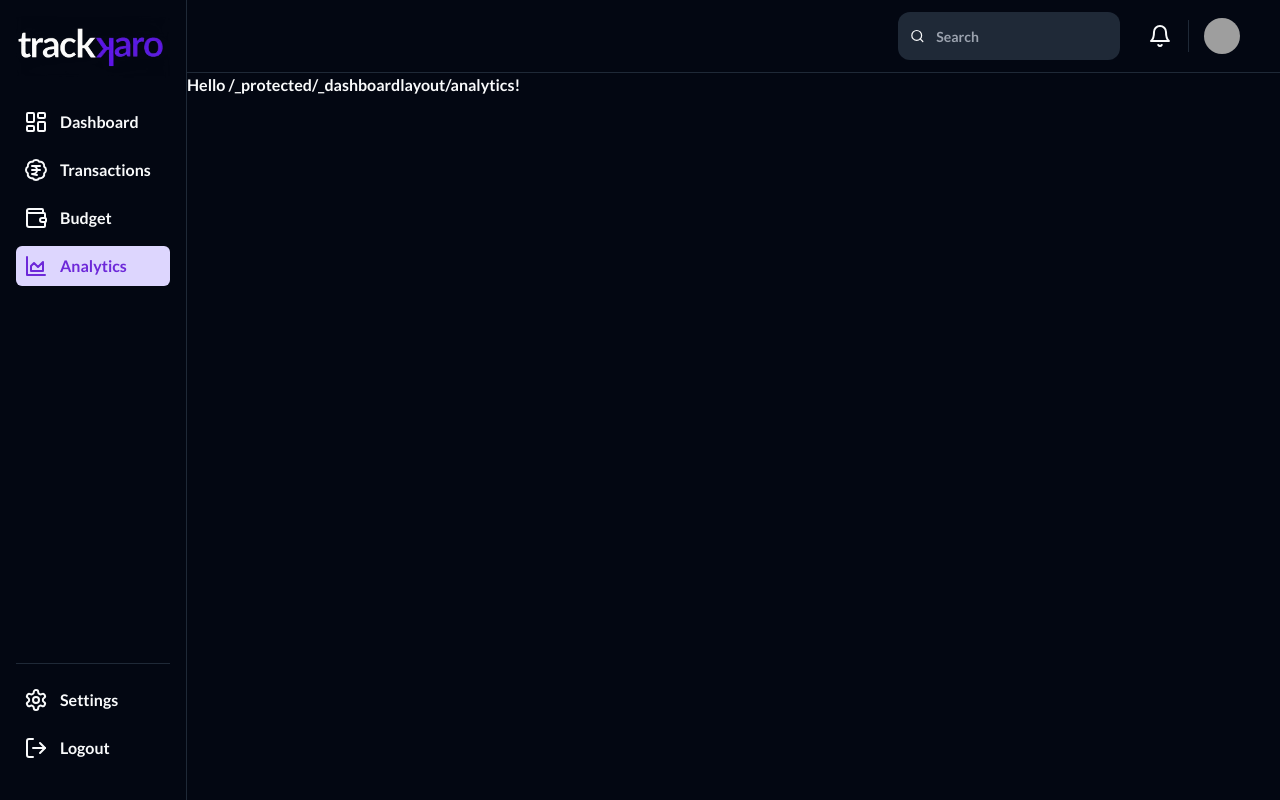
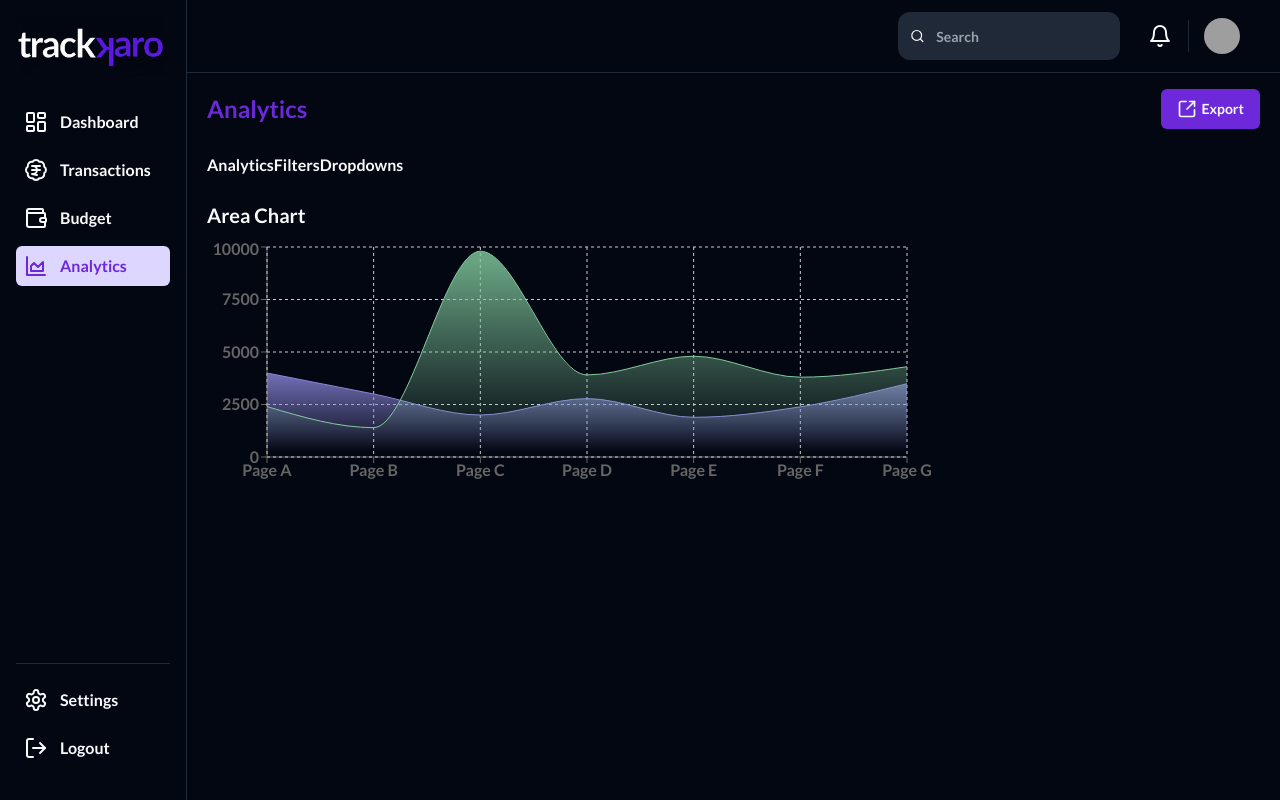
Before and after one commit to DevChauhan5/trackkaro, a React (Vite) app in the folder client/: page /analytics in a window 1280 px wide. Built offline with nearby package versions, Linux system fonts and the light colour scheme; no server answers; grey boxes are pictures that could not be loaded.

Commit message:
added chart on analytics page

```diff
--- /dev/null
+++ b/client/src/components/shared/AnalyticsComonents/AnalyticsAreaChart.tsx
@@ -0,0 +1,97 @@
+import {
+  Area,
+  AreaChart,
+  CartesianGrid,
+  Tooltip,
+  XAxis,
+  YAxis,
+} from "recharts";
+
+const data = [
+  {
+    name: "Page A",
+    uv: 4000,
+    pv: 2400,
+    amt: 2400,
+  },
+  {
+    name: "Page B",
+    uv: 3000,
+    pv: 1398,
+    amt: 2210,
+  },
+  {
+    name: "Page C",
+    uv: 2000,
+    pv: 9800,
+    amt: 2290,
+  },
+  {
+    name: "Page D",
+    uv: 2780,
+    pv: 3908,
+    amt: 2000,
+  },
+  {
+    name: "Page E",
+    uv: 1890,
+    pv: 4800,
+    amt: 2181,
+  },
+  {
+    name: "Page F",
+    uv: 2390,
+    pv: 3800,
+    amt: 2500,
+  },
+  {
+    name: "Page G",
+    uv: 3490,
+    pv: 4300,
+    amt: 2100,
+  },
+];
+
+export const AnalyticsAreaChart = () => {
+  return (
+    <div className="mt-6 w-full">
+        <h1 className="text-xl mt-2">Area Chart</h1>
+      <AreaChart
+      className="mt-2 w-full"
+        width={730}
+        height={250}
+        data={data}
+        margin={{ top: 10, right: 30, left: 0, bottom: 0 }}
+      >
+        <defs>
+          <linearGradient id="colorUv" x1="0" y1="0" x2="0" y2="1">
+            <stop offset="5%" stopColor="#8884d8" stopOpacity={0.8} />
+            <stop offset="95%" stopColor="#8884d8" stopOpacity={0} />
+          </linearGradient>
+          <linearGradient id="colorPv" x1="0" y1="0" x2="0" y2="1">
+            <stop offset="5%" stopColor="#82ca9d" stopOpacity={0.8} />
+            <stop offset="95%" stopColor="#82ca9d" stopOpacity={0} />
+          </linearGradient>
+        </defs>
+        <XAxis dataKey="name" />
+        <YAxis />
+        <CartesianGrid strokeDasharray="3 3" />
+        <Tooltip />
+        <Area
+          type="monotone"
+          dataKey="uv"
+          stroke="#8884d8"
+          fillOpacity={1}
+          fill="url(#colorUv)"
+        />
+        <Area
+          type="monotone"
+          dataKey="pv"
+          stroke="#82ca9d"
+          fillOpacity={1}
+          fill="url(#colorPv)"
+        />
+      </AreaChart>
+    </div>
+  );
+};
--- /dev/null
+++ b/client/src/components/shared/AnalyticsComonents/AnalyticsFiltersDropdown.tsx
@@ -0,0 +1,6 @@
+
+export const AnalyticsFiltersDropdown = () => {
+  return (
+    <div className="mt-6">AnalyticsFiltersDropdowns</div>
+  )
+}
--- a/client/src/routes/_protected/_dashboardlayout.analytics.tsx
+++ b/client/src/routes/_protected/_dashboardlayout.analytics.tsx
@@ -1,5 +1,28 @@
-import { createFileRoute } from '@tanstack/react-router'
+import { AnalyticsAreaChart } from "@/components/shared/AnalyticsComonents/AnalyticsAreaChart";
+import { AnalyticsFiltersDropdown } from "@/components/shared/AnalyticsComonents/AnalyticsFiltersDropdown";
+import { Button } from "@/components/ui/button";
+import { createFileRoute } from "@tanstack/react-router";
+import { SquareArrowOutUpRightIcon } from "lucide-react";
 
-export const Route = createFileRoute('/_protected/_dashboardlayout/analytics')({
-  component: () => <div>Hello /_protected/_dashboardlayout/analytics!</div>
-})
+export const Route = createFileRoute("/_protected/_dashboardlayout/analytics")({
+  component: Analytics,
+});
+
+function Analytics() {
+  return (
+    <div className="w-full h-[89vh] overflow-y-scroll no-scrollbar py-4 px-5">
+      {/* heading and export button */}
+      <div className="flex items-center justify-between">
+        <div className="text-primary text-2xl">Analytics</div>
+        <Button className="flex gap-1 items-center">
+          <SquareArrowOutUpRightIcon className="h-5 w-5" />
+          Export
+        </Button>
+      </div>
+      {/* filter dropdowns */}
+      <AnalyticsFiltersDropdown />
+      {/* Charts */}
+      <AnalyticsAreaChart />
+    </div>
+  );
+}
```
